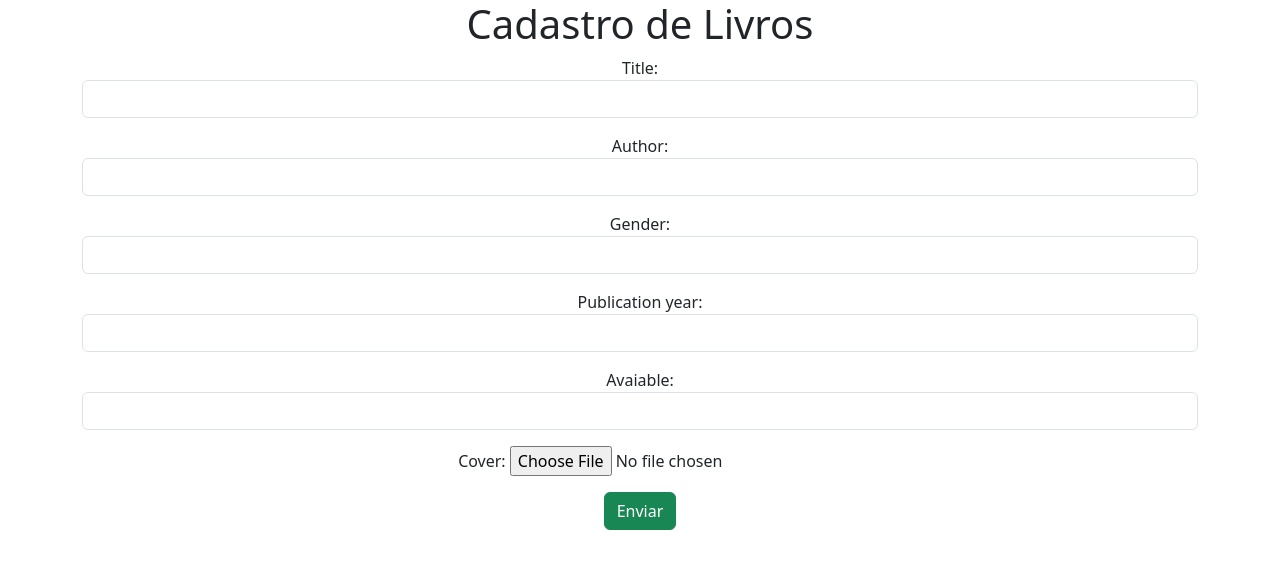
After one commit to HugoMoises/Library, a Django app: page /livros/create/ in a window 1280 px wide. The commit adds this page. Shown: the top 569 px of the page. Run offline with Django 5.2, Linux system fonts and the light colour scheme.

Commit message:
Adicionando as funcionalidades de adicionar e editar livros

```diff
--- a/library/templates/livros/index.html
+++ b/library/templates/livros/index.html
@@ -6,4 +6,5 @@
     <h1>Bem vindo a Biblioteca Online do Hugo</h1>
     <p>Explore nossa coleção de livros e aproveite a leitura!</p>
     <a href="{% url 'livros_list' %}">Ver livros disponíveis</a>
+    <a href="{% url 'livro_create' %}">Cadastrar Livro</a>
 {% endblock %}
--- /dev/null
+++ b/library/templates/livros/livro_create.html
@@ -0,0 +1,15 @@
+{% extends 'base.html' %}
+{% block title %} Adicionar Livro {% endblock %}
+
+{% block content %}
+    <form method="post">
+        {% csrf_token %}
+        <div style="text-align: center;" class="container">
+            <h1>Cadastro de Livros</h1>
+            {{form.as_p}}
+            <button class="btn btn-success" type="submit">Enviar</button>
+
+        </div>
+
+    </form>
+{% endblock %}
--- a/library/templates/livros/livros_list.html
+++ b/library/templates/livros/livros_list.html
@@ -1,5 +1,5 @@
 {% extends 'base.html' %}
-{% block title %} Livris Disponíveis {% endblock %}
+{% block title %} Livros Disponíveis {% endblock %}
 
 {% block content %}
     <h1>Livros disponíveis para empréstimo</h1>
@@ -8,6 +8,7 @@
           <tr>
             <th scope="col">Título</th>
             <th scope="col">Disponível</th>
+            <th scope="col">Disponível</th>
           </tr>
         </thead>
         <tbody>
@@ -15,6 +16,9 @@
             <tr>
                 <td>{{livro.title}}</td>
                 <td>{{livro.avaiable}}</td>
+                <td>
+                    <a class="btn btn-primary" href="{% url 'livro_update' livro.id%}" role="button">Editar</a>
+                </td>
             </tr>
             {% endfor %}
         </tbody>
--- a/library/urls.py
+++ b/library/urls.py
@@ -1,7 +1,8 @@
 from django.urls import path
-from .views import IndexView, LivroListView
+from .views import IndexView, LivroListView, LivroCreateView, LivroUpdateView
 urlpatterns = [
     path('', IndexView.as_view(), name='index'),
     path('livros/', LivroListView.as_view(), name='livros_list'),
-
+    path('livros/create/', LivroCreateView.as_view(), name='livro_create'),
+    path('livros/update/<int:pk>/', LivroUpdateView.as_view(), name='livro_update'),
 ]
--- a/library/views.py
+++ b/library/views.py
@@ -1,7 +1,9 @@
 from django.shortcuts import render
-from django.views.generic import TemplateView, ListView
+from django.views.generic import TemplateView, ListView, CreateView
+from django.views.generic.edit import UpdateView
 from .models import Livro
 from .forms import LivroForm
+from django.urls import reverse_lazy
 # Create your views here.
 
 class IndexView(TemplateView):
@@ -11,3 +13,15 @@
     template_name = 'livros/livros_list.html'
     model = Livro
     context_object_name = 'livros'
+
+class LivroCreateView(CreateView):
+    model = Livro
+    template_name = 'livros/livro_create.html'
+    form_class = LivroForm
+    success_url = reverse_lazy('livros_list')
+
+class LivroUpdateView(UpdateView):
+    model = Livro
+    template_name = 'livros/livro_update.html'
+    form_class = LivroForm
+    success_url = reverse_lazy('livros_list')
```
Also changed, not shown: library/templates/livros/livro_update.html (added, +13 -0 lines).
